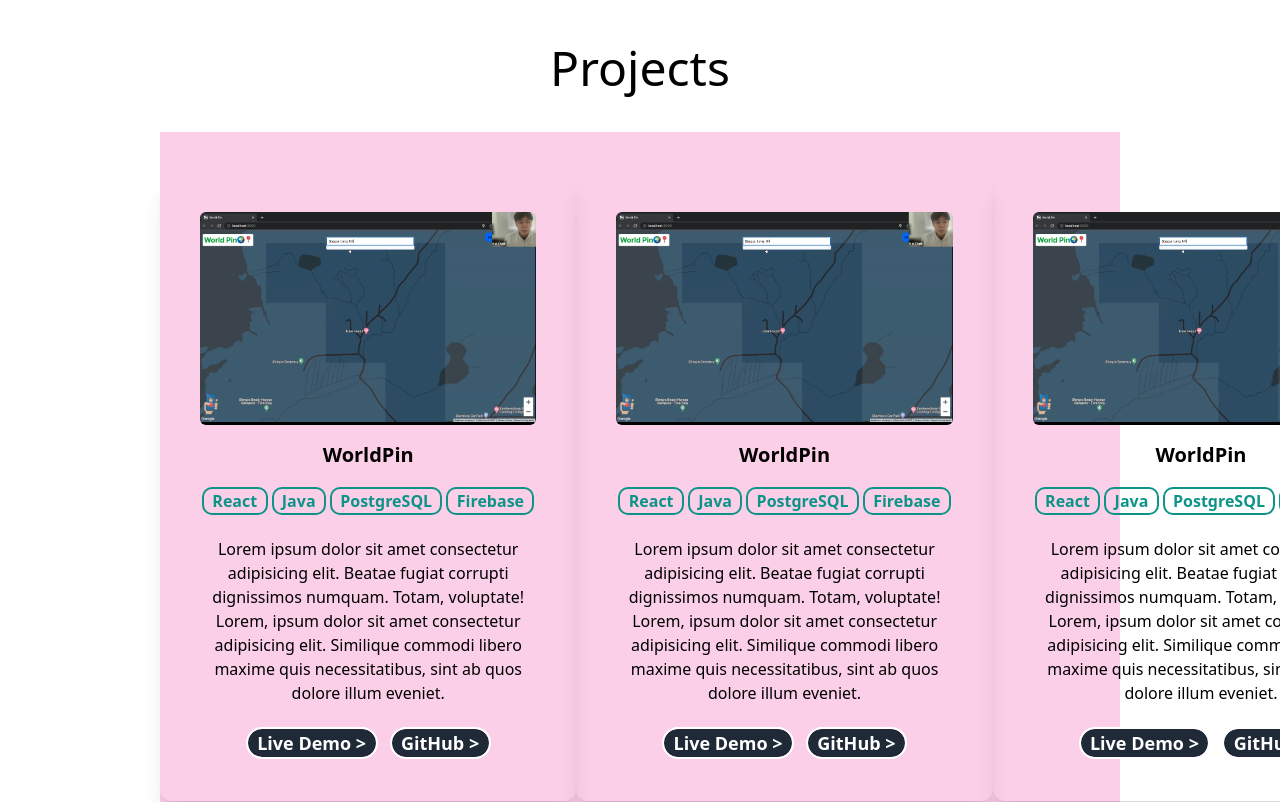
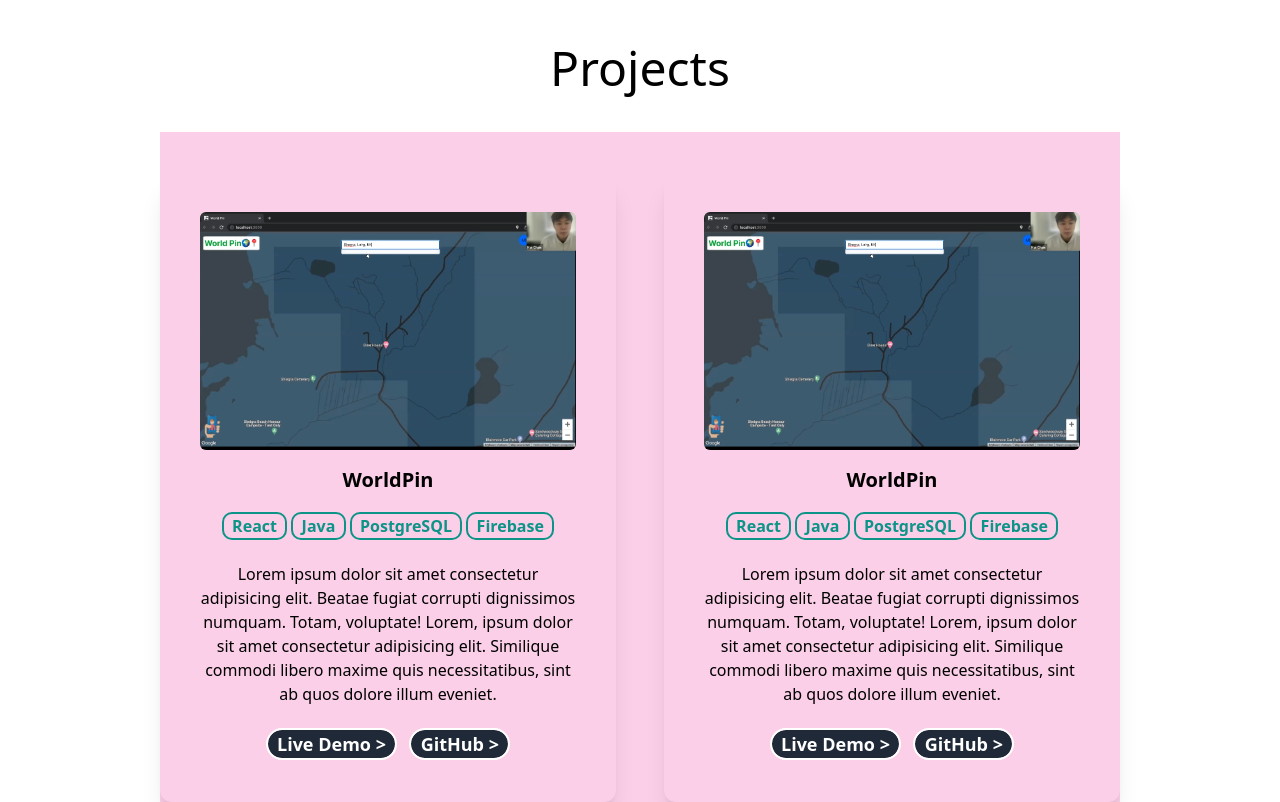
Before and after one commit to faizanahmkhan/next-portfolio, a Next.js app: page / in a window 1280 px wide. Shown: the part 1900-2702 px from the top of the page. Built offline with nearby package versions, Linux system fonts and the light colour scheme.

Commit message:
implementing responsiveness to project cards

```diff
--- a/pages/index.js
+++ b/pages/index.js
@@ -266,9 +266,11 @@
             </h3>
           </div>
 
-          <div className="flex flex-row-4  bg-pink-200">
+          <div className="grid grid-rows-1 sm:grid-cols-1 md:grid-cols-2 2xl:grid-cols-4 gap-12 bg-pink-200">
+
             <div className="text-center shadow-xl hover:shadow-inner p-10 rounded-xl my-10
-              dark:shadow-gray-800 basis-1/4">
+              dark:shadow-gray-800 basis-1/4
+              ">
 
               <Image className="hover:scale-150 rounded-md hover:-translate-y-10 transition-all duration-700 ease-out"
               src={worldpinimage} layout='responsive' />
@@ -323,6 +325,7 @@
                 </ul>
                 </div>
             </div>
+
             <div className="text-center shadow-xl hover:shadow-inner p-10 rounded-xl my-10
               dark:shadow-gray-800 basis-1/4">
 
```
